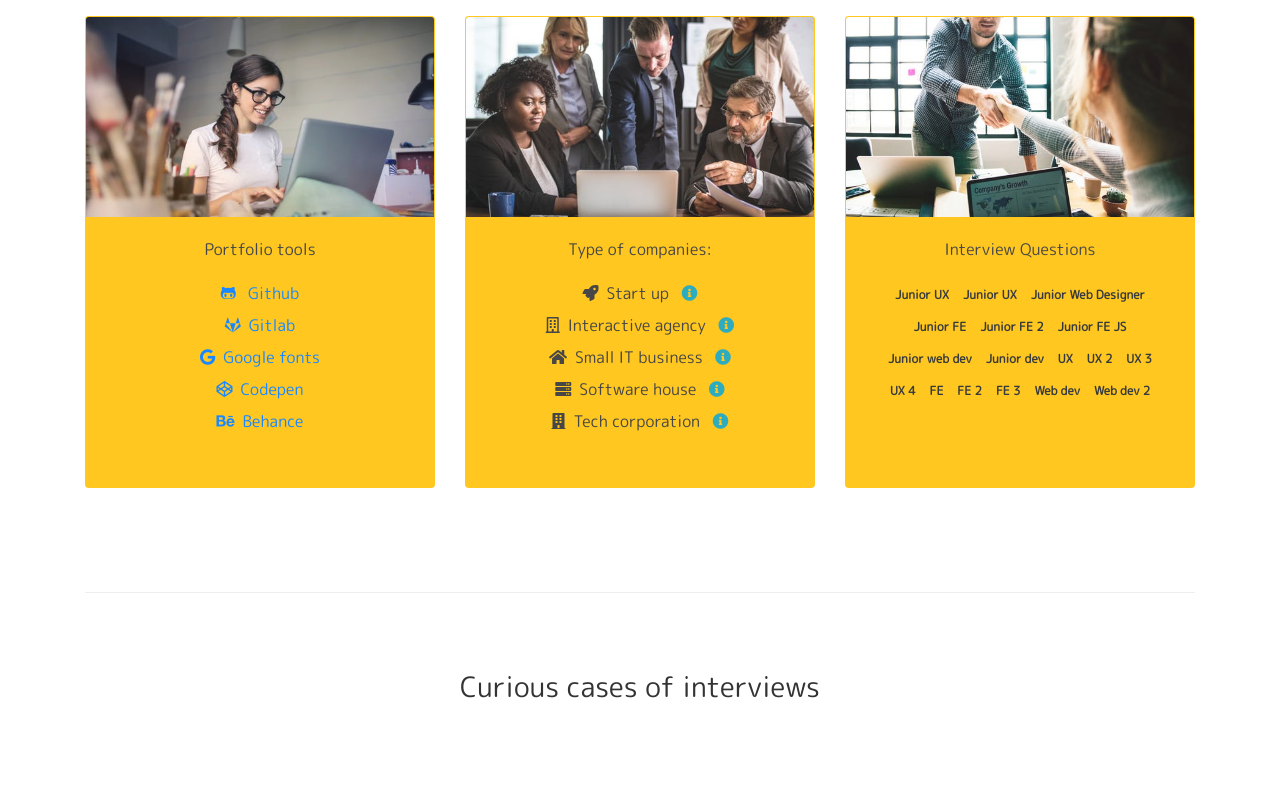
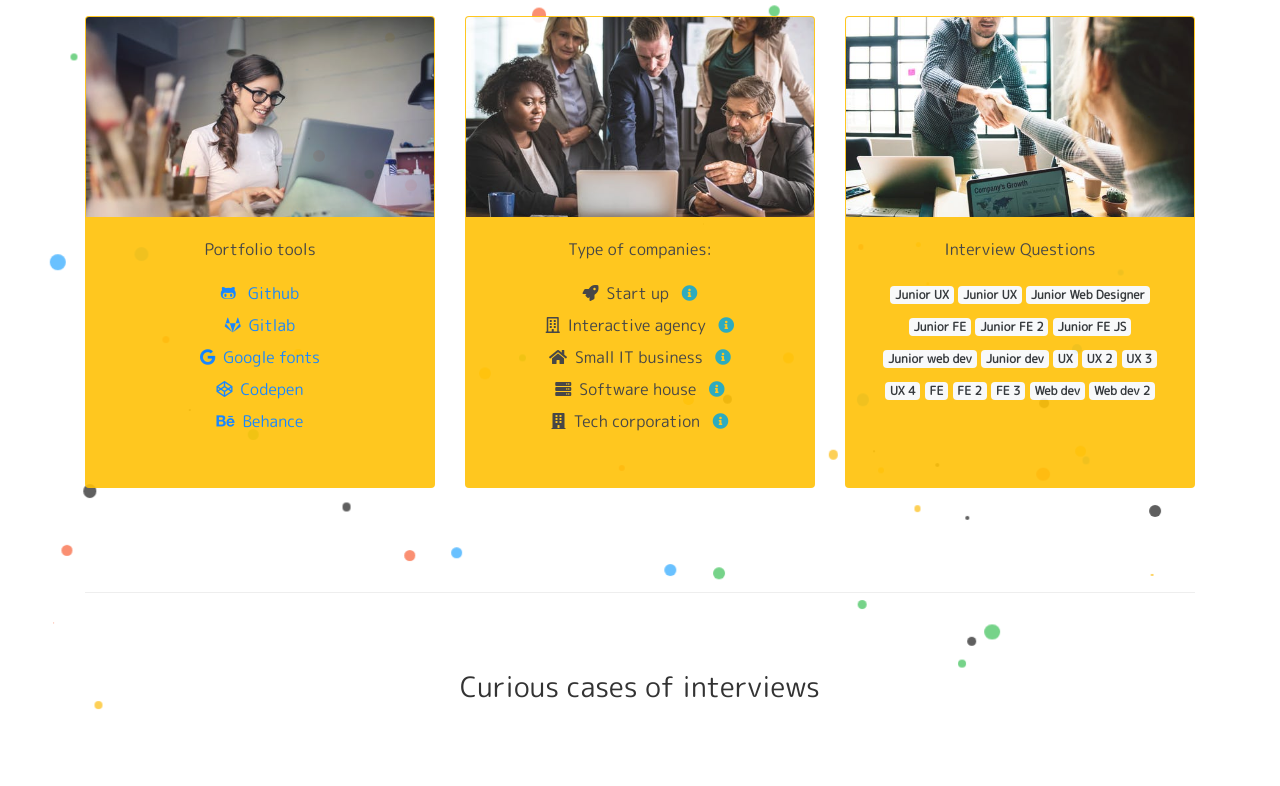
Before and after one commit to Angieagava/ITangie, a plain HTML site: page index.html in a window 1280 px wide. Shown: the part 4203-4989 px from the top of the page. Drawn offline with nearby package versions, Linux system fonts and the light colour scheme; animation ran at ten frames a second.

Commit message:
Update index.html

```diff
--- a/index.html
+++ b/index.html
@@ -343,53 +343,53 @@
 					    <ul class="list_links">
 				    		<li>
 				    			<a href="https://medium.com/designer-recipes/what-i-learned-from-my-100-junior-ux-interviews-c414db144aa1" title="Medium" target="_blank">
-				    				<span class="badge badge-warning"> Junior UX</span>
+				    				<span class="badge badge-light"> Junior UX</span>
 				    			</a>
 				    			<a href="https://glints.com/sg/hired/5-interview-questions-youll-asked-junior-uxui-designer-tackle/" title="Glints" target="_blank">
-				    				<span class="badge badge-warning"> Junior UX</span>
+				    				<span class="badge badge-light"> Junior UX</span>
 				    			</a>
 				    			<a href="https://skillcrush.com/2014/11/04/skillcrushtv-web-design-interview/" title="Skillcrush" target="_blank">
-				    				<span class="badge badge-warning" >Junior Web Designer</span>
+				    				<span class="badge badge-light" >Junior Web Designer</span>
 				    			</a>
 				    			<a href="https://forum.freecodecamp.org/t/interview-questions-for-junior-front-end-web-developers/19542" title="free Code Camp" target="_blank">
-				    				<span class="badge badge-warning">Junior FE</span>
+				    				<span class="badge badge-light">Junior FE</span>
 				    			</a>
 				    			<a href="http://drewminns.github.io/" title="Github target="_blank">
-				    				<span class="badge badge-warning">Junior FE 2</span>
+				    				<span class="badge badge-light">Junior FE 2</span>
 				    			</a>
 				    			<a href="http://blog.creative-tim.com/web-design/junior-frontend-javascript-developer-interview-questions/" title="Blog Creative" target="_blank">
-				    				<span class="badge badge-warning">Junior FE JS</span>
+				    				<span class="badge badge-light">Junior FE JS</span>
 				    			</a>
 				    			<a href="http://blog.thefirehoseproject.com/posts/getting-your-first-junior-web-developer-job/" title="Indeed" target="_blank">
-				    				<span class="badge badge-warning">Junior web dev</span>
+				    				<span class="badge badge-light">Junior web dev</span>
 				    			</a>
 				    			<a href="https://www.codementor.io/learn-programming/junior-developer-interview-tips-to-success" title="Toptal" target="_blank">
-				    				<span class="badge badge-warning">Junior dev </span>
+				    				<span class="badge badge-light">Junior dev </span>
 				    			</a>
 				    			<a href="https://www.toptal.com/designers/ux/interview-questions" title="Toptal" target="_blank">
-				    				<span class="badge badge-warning">UX</span>
+				    				<span class="badge badge-light">UX</span>
 				    			</a>
 				    			<a href="https://medium.springboard.com/the-7-questions-youll-be-asked-at-a-ux-design-interview-84f3214e0f29" title="Medium" target="_blank">
-				    				<span class="badge badge-warning">UX 2</span>
+				    				<span class="badge badge-light">UX 2</span>
 				    			</a>
 				    			<a href="https://blog.prototypr.io/smashing-those-ux-interview-questions-96b1eb72ebf4" title="Prototypr" target="_blank">
-				    				<span class="badge badge-warning">UX 3</span>
+				    				<span class="badge badge-light">UX 3</span>
 				    			</a>
 				    			<a href="https://uxdesign.cc/user-interview-isnt-what-you-think-it-is-e051f339762a" title="UX collective" target="_blank">
-				    				<span class="badge badge-warning" >UX 4</span>
+				    				<span class="badge badge-light" >UX 4</span>
 				    			</a>
 				    			<a href="https://h5bp.github.io/Front-end-Developer-Interview-Questions/" title="Github" target="_blank">
-				    				<span class="badge badge-warning">FE</span>
+				    				<span class="badge badge-light">FE</span>
 				    			</a>
 				    			<a href="https://www.indeed.com/hire/interview-questions/front-end-developer" title="Indeed" target="_blank">
-				    				<span class="badge badge-warning">FE 2</span>
+				    				<span class="badge badge-light">FE 2</span>
 				    			</a>
 				    			<a href="https://www.smashingmagazine.com/2013/01/preparing-front-end-job-interview/" title="Smasing mag" target="_blank">
-				    				<span class="badge badge-warning">FE 3</span>
+				    				<span class="badge badge-light">FE 3</span>
 				    			</a>
 				    			<a href="https://www.indeed.com/hire/interview-questions/web-developer" title="Indeed" target="_blank">
-				    				<span class="badge badge-warning">Web dev</span></a>
-				    			<a href="https://www.toptal.com/web/interview-questions" title="Toptal" target="_blank"><span class="badge badge-warning">Web dev 2</span>
+				    				<span class="badge badge-light">Web dev</span></a>
+				    			<a href="https://www.toptal.com/web/interview-questions" title="Toptal" target="_blank"><span class="badge badge-light">Web dev 2</span>
 				    			</a>
 				    		</li>
 				    	</ul>
@@ -477,7 +477,7 @@ for (let i = 0; i < numBalls; i++) {
   ball.classList.add("ball");
   ball.style.background = colors[Math.floor(Math.random() * colors.length)];
   ball.style.left = `${Math.floor(Math.random() * 90)}vw`;
-  ball.style.top = `${Math.floor(Math.random() * 500)}vh`;
+  ball.style.top = `${Math.floor(Math.random() * 600)}vh`;
   ball.style.transform = `scale(${Math.random()})`;
   ball.style.width = `${Math.random()}em`;
   ball.style.height = ball.style.width;
```
